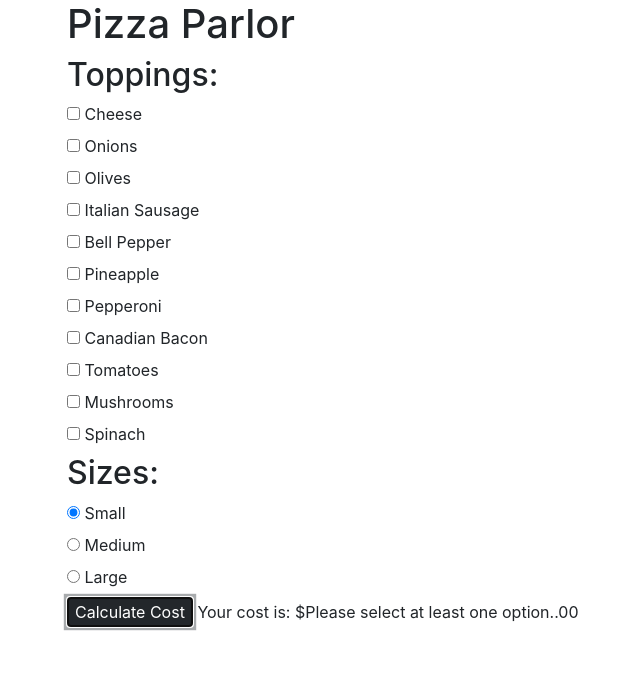
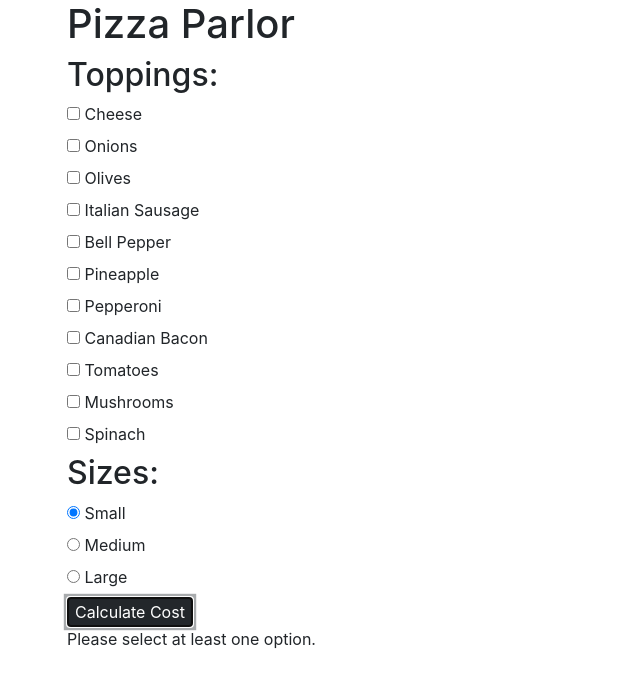
Before and after one commit to S-Espinet/pizza-parlor-cr4, a plain HTML site: page index.html in a window 1280 px wide. Both pictures are taken after a click on the button "Calculate Cost". Shown: the whole page, without its empty margins (18-658 px from the left). Drawn offline with Linux system fonts and the light colour scheme.

Commit message:
display error message when no toppings are selected

```diff
--- a/index.html
+++ b/index.html
@@ -76,7 +76,8 @@
       </label>
     </div>
     <button id="cost" class="btn-dark">Calculate Cost</button>
-    <span id="pizzaCost"></span>
+    <div><span id="pizzaCost"></span>
+    </div>
   </div>
 </body>
 </html>
--- a/js/scripts.js
+++ b/js/scripts.js
@@ -11,7 +11,7 @@ Pizza.prototype.pizzaCost = function () {
     return "Please select at least one option."
   }
   if (toppingsArray.length !== 0 && this.size === "small") {
-    return toppingsArray.length * 1 + pizzaBaseCost
+    return toppingsArray.length * 1 + pizzaBaseCost;
   }
   else if (toppingsArray.length !== 0 && this.size === "medium") {
     return toppingsArray.length * 2 + pizzaBaseCost + 2;
@@ -22,11 +22,9 @@ Pizza.prototype.pizzaCost = function () {
 };
 
 
-$(document).ready (function() {
+$(document).ready(function() {
   $("button#cost").click (function() {
-console.log("Document is ready");
     let size = $("input:radio[name=size]:checked").val();
-console.log(size);
     let inputtedToppingsArray = [];
     if ($("#cheese").is(":checked")) {
       inputtedToppingsArray.push("cheese");
@@ -62,9 +60,14 @@ console.log(size);
       inputtedToppingsArray.push("spinach");
     };
     let myPizza = new Pizza(inputtedToppingsArray, size);
-console.log(myPizza)
-    let pizzaCost = "Your cost is: $" + myPizza.pizzaCost(myPizza) + ".00";
-    $("#pizzaCost").html(pizzaCost);
-    $("#pizzaCost").show(pizzaCost);
-  })
+    let pizzaCost = myPizza.pizzaCost();
+    if (isNaN(parseInt(pizzaCost)) === true) {
+      $("#pizzaCost").html(pizzaCost);
+      $("#pizzaCost").show(pizzaCost);
+    }
+    else {
+      $("#pizzaCost").html("$" + pizzaCost + ".00");
+      $("#pizzaCost").show("$" + pizzaCost + ".00");
+    };
+  });
 });
```
